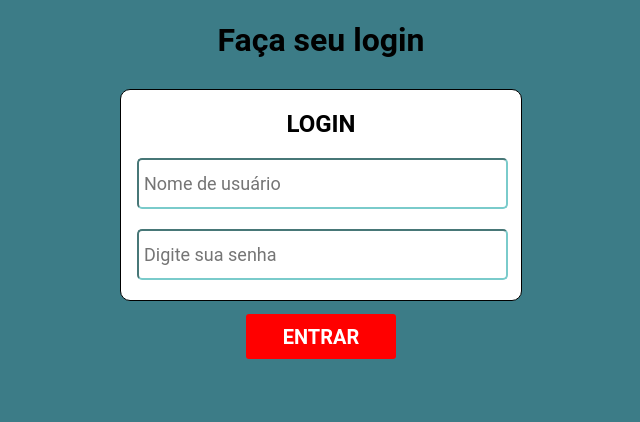
After one commit to SidSan97/Projeto-ES, a PHP site: page /App/View/login.php in a window 1280 px wide. The commit adds this page. Shown: the top 422 px of the page, without its empty margins (319-959 px from the left). Run offline with PHP 8.4, Linux system fonts and the light colour scheme.

Commit message:
Implementando classes de login

```diff
--- /dev/null
+++ b/App/View/login.php
@@ -0,0 +1,47 @@
+<?php
+    session_start();
+?>
+
+<!DOCTYPE html>
+<html lang="pt-br">
+<head>
+    <meta charset="UTF-8">
+    <meta http-equiv="X-UA-Compatible" content="IE=edge">
+    <meta name="viewport" content="width=device-width, initial-scale=1.0">
+    <link rel="stylesheet" href="../css/login.css">
+    <script src="../js/login.js"></script>
+
+    <title>Login</title>
+</head>
+<body>
+    <h1 class="titulo">Faça seu login</h1>
+
+    <form action="../Controller/LoginController.php" method="POST" class="form">
+        <div style="display: flex; justify-content: center">
+            <div class="div-login">
+                <h2>LOGIN</h2>
+
+                <input type="email" name="email" id="email" placeholder="Nome de usuário">
+
+                <input type="password" name="senha" id="senha" placeholder="Digite sua senha">
+            </div>
+        </div>
+
+        <div style="display: flex; justify-content: center">
+            <button class="btn-login" type="submit" name="logar">ENTRAR</button>
+        </div>
+    </form>
+
+    <?php
+      if(isset($_GET['errorLogin'])):
+    ?>
+		<div class="notification">
+			<p align="center">ERRO: Usuário ou senha inválidos.</p>
+		</div>
+
+    <?php
+        endif;
+        unset($_SESSION['nao_autenticado']);
+    ?>
+</body>
+</html>
--- /dev/null
+++ b/App/css/login.css
@@ -0,0 +1,72 @@
+body
+{
+    margin: 0;
+    padding: 0;
+    background-color: #3c7c87;
+}
+
+.form input
+{
+    height: 45px;
+    border-radius: 5px;
+    outline: none;
+}
+
+.titulo
+{
+    text-align: center;
+    margin-bottom: 30px;
+    font-family: 'Roboto', sans-serif;
+    font-weight: 700;
+}
+
+.div-login
+{
+    border: black 1px solid;
+    width: 400px;
+    border-radius: 10px;
+    background-color: white;
+    margin-bottom: 13px;
+}
+
+.div-login h2
+{
+    color: black;
+    text-align: center;
+    font-family: 'Roboto', sans-serif;
+}
+
+.div-login input
+{
+    height: 45px;
+    width: 90%;
+    margin-left: 4%;
+    margin-bottom: 5%;
+    border-radius: 5px;
+    border-color: #7acbcb;
+    font-size: 18px;
+    font-family: 'Roboto', sans-serif;
+    padding-left: 5px;
+    outline: none;
+}
+
+.btn-login
+{
+    background-color: red;
+    border: none;
+    border-radius: 3px;
+    height: 45px;
+    width: 150px;
+    outline: none;
+    font-size: 20px;
+    font-family: 'Roboto', sans-serif;
+    font-weight: 700;
+    color: white;
+    margin-bottom: 5%;
+    cursor: pointer;
+}
+
+.btn-login:hover
+{
+    background-color: rgb(240, 49, 49);
+}
--- /dev/null
+++ b/App/js/login.js
@@ -0,0 +1,14 @@
+function logar()
+{
+    var email = document.getElementById("email");
+    var senha = document.getElementById("senha");
+
+    if(email.value == "professor@email.com" && senha.value == "senhaProf")
+    {
+        localStorage.setItem("acesso", true);
+
+        window.location.href = "index.html";
+    }
+    else
+        alert("email ou senha errada");
+}
--- /dev/null
+++ b/App/js/main.js
@@ -0,0 +1,6 @@
+var logado = false;
+
+if(localStorage.getItem("acesso") == true)
+{
+    logado == true;
+}
--- /dev/null
+++ b/files/assignment 1/kkkkkkk.txt
@@ -0,0 +1 @@
+kkkkkkkkkkkkkkkkkkkkkkkkkkk
```
Also changed, not shown: App/Controller/LoginController.php (added, +24 -0 lines), App/Controller/UploadTarafefasBack.php (added, +33 -0 lines), App/View/uploadTarefa.php (+6 -4 lines), App/css/forms.css (added, +43 -0 lines), App/model/Conexao.php (added, +22 -0 lines), App/model/Logar.php (added, +56 -0 lines), _index.php (added, +20 -0 lines), index.php (+12 -20 lines).
